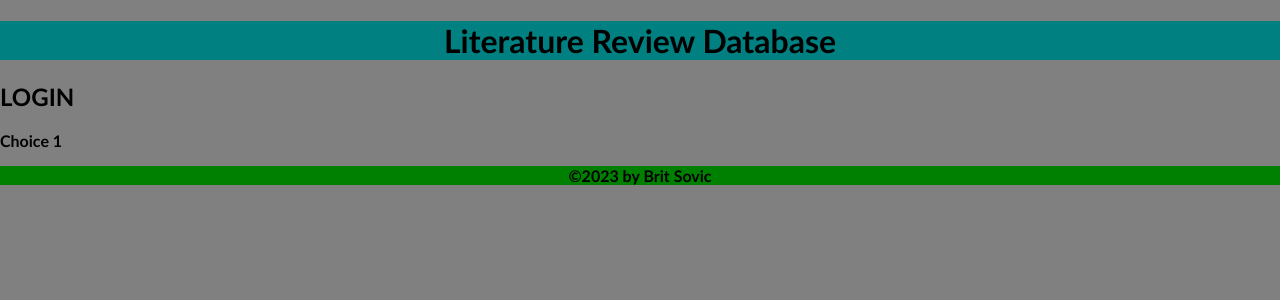
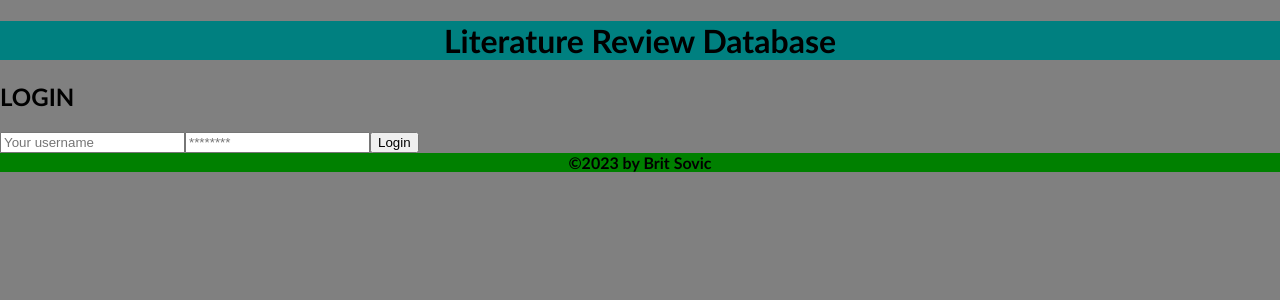
Before and after one commit to bsovic23/literature-review, a React (Create React App) app in the folder client/: page /login in a window 1280 px wide. Shown: the top 300 px of the page. Built offline with nearby package versions, Linux system fonts and the light colour scheme.

Commit message:
created basic login form react component

```diff
--- a/client/src/pages/Login.js
+++ b/client/src/pages/Login.js
@@ -2,14 +2,53 @@ import React, { useState } from 'react';
 
 const Login = (props) => {
     const [formState, setFormState] = useState({ username: '', password: ''});
+
+    // Updating form
+    const handleChange = (event) => {
+        const { name, value } = event.target;
+
+        setFormState({
+            ...formState,
+            [name]: value,
+        });
+    };
+
+    // Submit
+    const handleFormSubmit = async (event) => {
+        event.preventDefault();
+
+        setFormState({
+            username: '',
+            password: '',
+        });
+    };
+
     return(
-        <section>
-            <div>
+        <section class="login">
+            <div class="login-header">
                 <h1>LOGIN</h1>
             </div>
-            <div>
-                <form>
-                    <p>Choice 1</p>
+            <div class="login-form">
+                <form onSubmit={handleFormSubmit}>
+                    <input
+                    placeholder='Your username'
+                    name= 'username'
+                    type= 'text'
+                    id= 'username'
+                    value= {formState.username}
+                    onChange={handleChange}
+                    />
+                    <input
+                    placeholder='********'
+                    name= 'password'
+                    type= 'password'
+                    id= 'password'
+                    value= {formState.password}
+                    onChange={handleChange}
+                    />
+                    <button type="submit" class="login-form-btn">
+                        Login
+                    </button>
                 </form>
             </div>
         </section>
```
